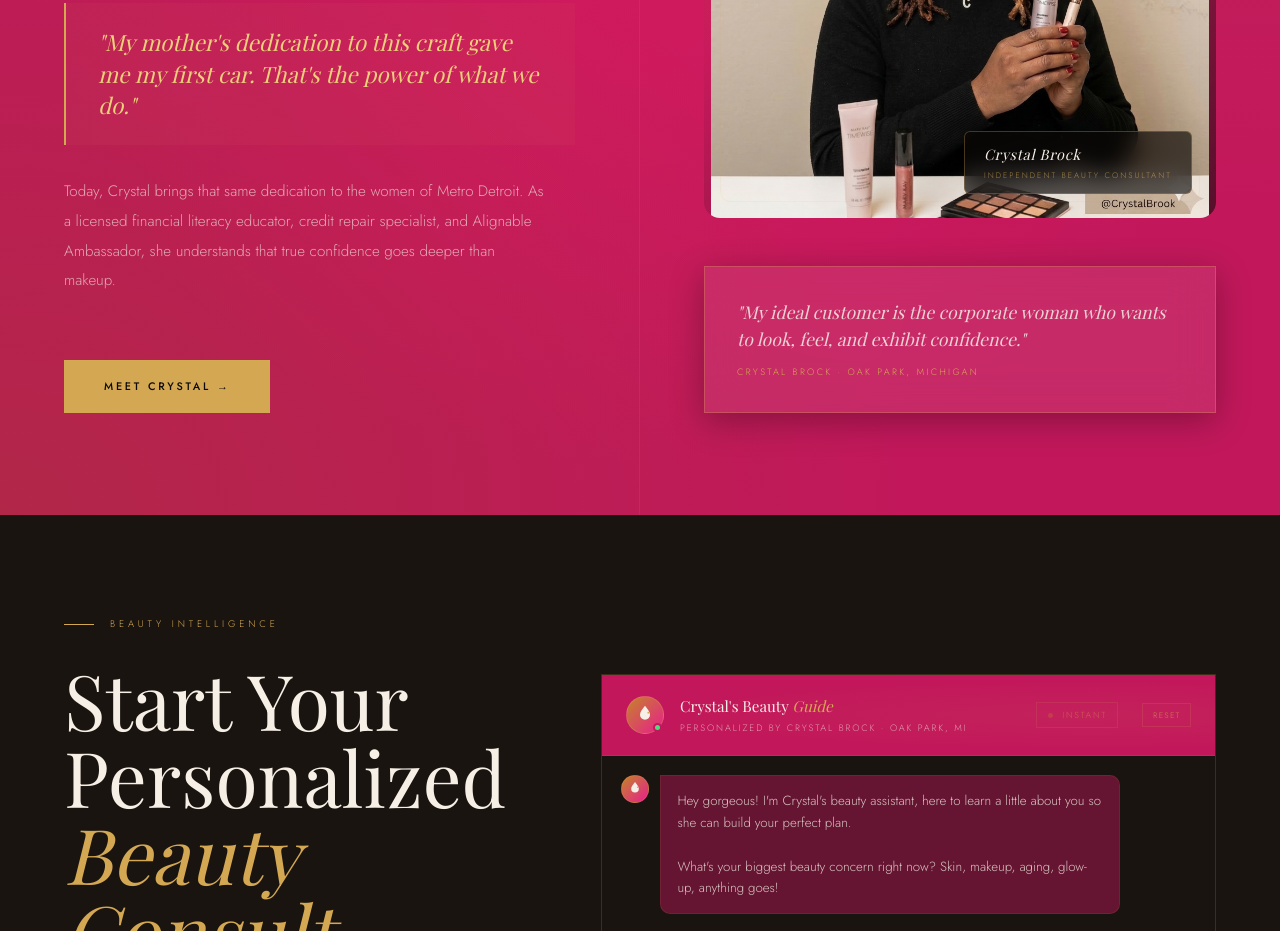
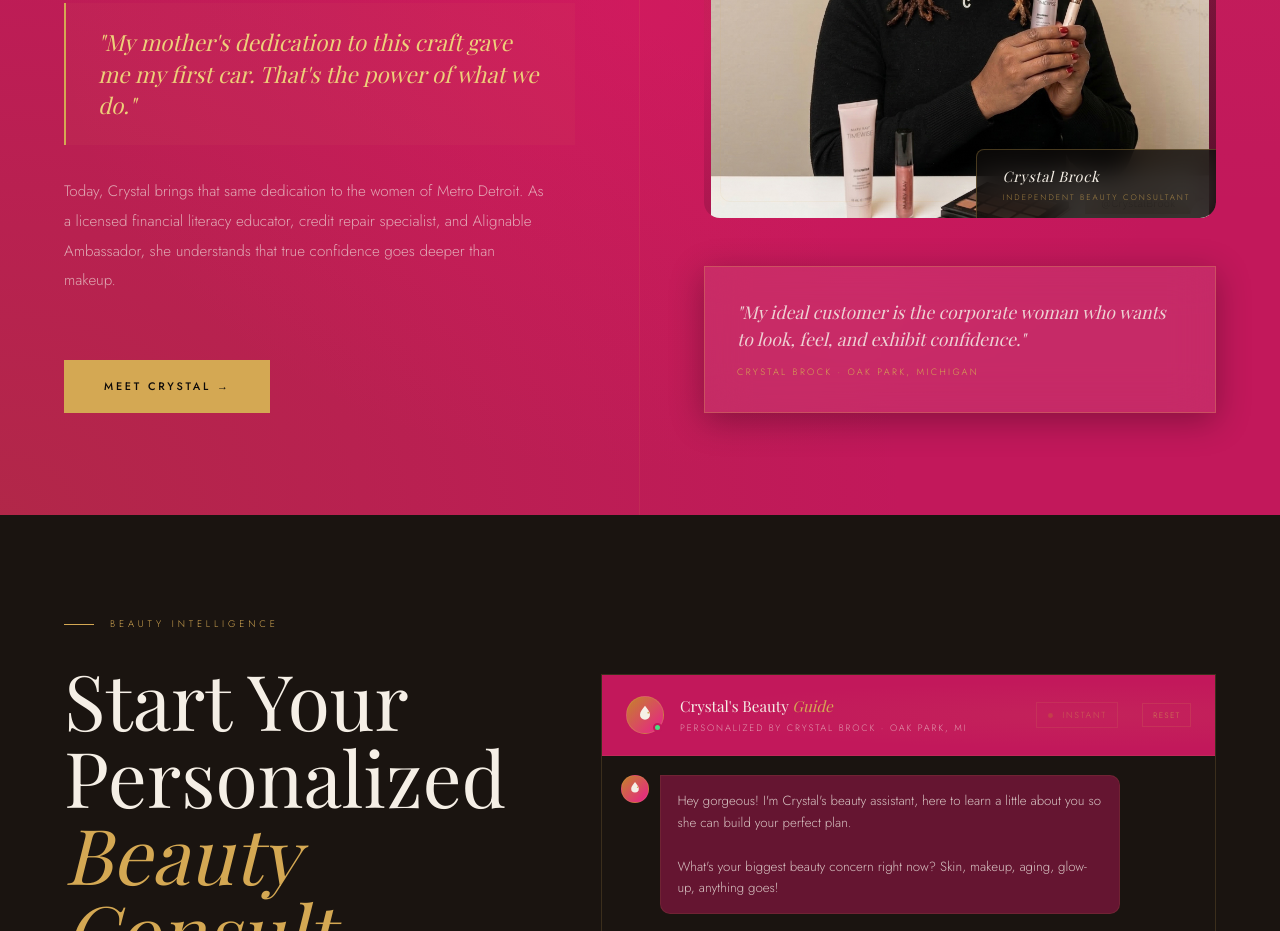
Before and after one commit to jbgainesiii-byte/crystalbrock, a plain HTML site: page index.html in a window 1280 px wide. Shown: the part 1996-2927 px from the top of the page. Drawn offline with nearby package versions, Linux system fonts and the light colour scheme; a web font is replaced by a local one.

Commit message:
Move signature badge to bottom-right corner to fully cover watermark
Co-Authored-By: Claude Opus 4.6 <noreply@anthropic.com>

```diff
--- a/index.html
+++ b/index.html
@@ -155,7 +155,7 @@ a:focus-visible,button:focus-visible,input:focus-visible,textarea:focus-visible{
 .styframe::before{content:'';position:absolute;inset:0;background:radial-gradient(ellipse at 30% 30%,rgba(196,131,42,.15) 0%,transparent 60%);}
 .styframe::after{content:'';position:absolute;top:1rem;left:1rem;right:1rem;bottom:1rem;border:1px solid rgba(212,168,83,.08);border-radius:10px;pointer-events:none;}
 .styframe img{width:100%;height:100%;object-fit:contain;object-position:center center;position:absolute;inset:0;}
-.stysig{position:absolute;bottom:1.5rem;right:1.5rem;z-index:3;background:rgba(13,10,9,.65);backdrop-filter:blur(12px);border:1px solid rgba(212,168,83,.3);padding:.7rem 1.2rem;display:flex;flex-direction:column;gap:.2rem;border-radius:6px;}
+.stysig{position:absolute;bottom:0;right:0;z-index:3;background:rgba(13,10,9,.8);backdrop-filter:blur(14px);border:1px solid rgba(212,168,83,.3);border-right:none;border-bottom:none;padding:.9rem 1.6rem;display:flex;flex-direction:column;gap:.2rem;border-radius:8px 0 16px 0;}
 .stysig-name{font-family:'Playfair Display',serif;font-size:.9rem;font-style:italic;color:var(--cream);letter-spacing:.05em;}
 .stysig-title{font-size:.5rem;letter-spacing:.25em;text-transform:uppercase;color:rgba(212,168,83,.7);}
 .styph{font-family:'Playfair Display',serif;font-style:italic;color:rgba(212,168,83,.15);z-index:1;text-align:center;}
```
